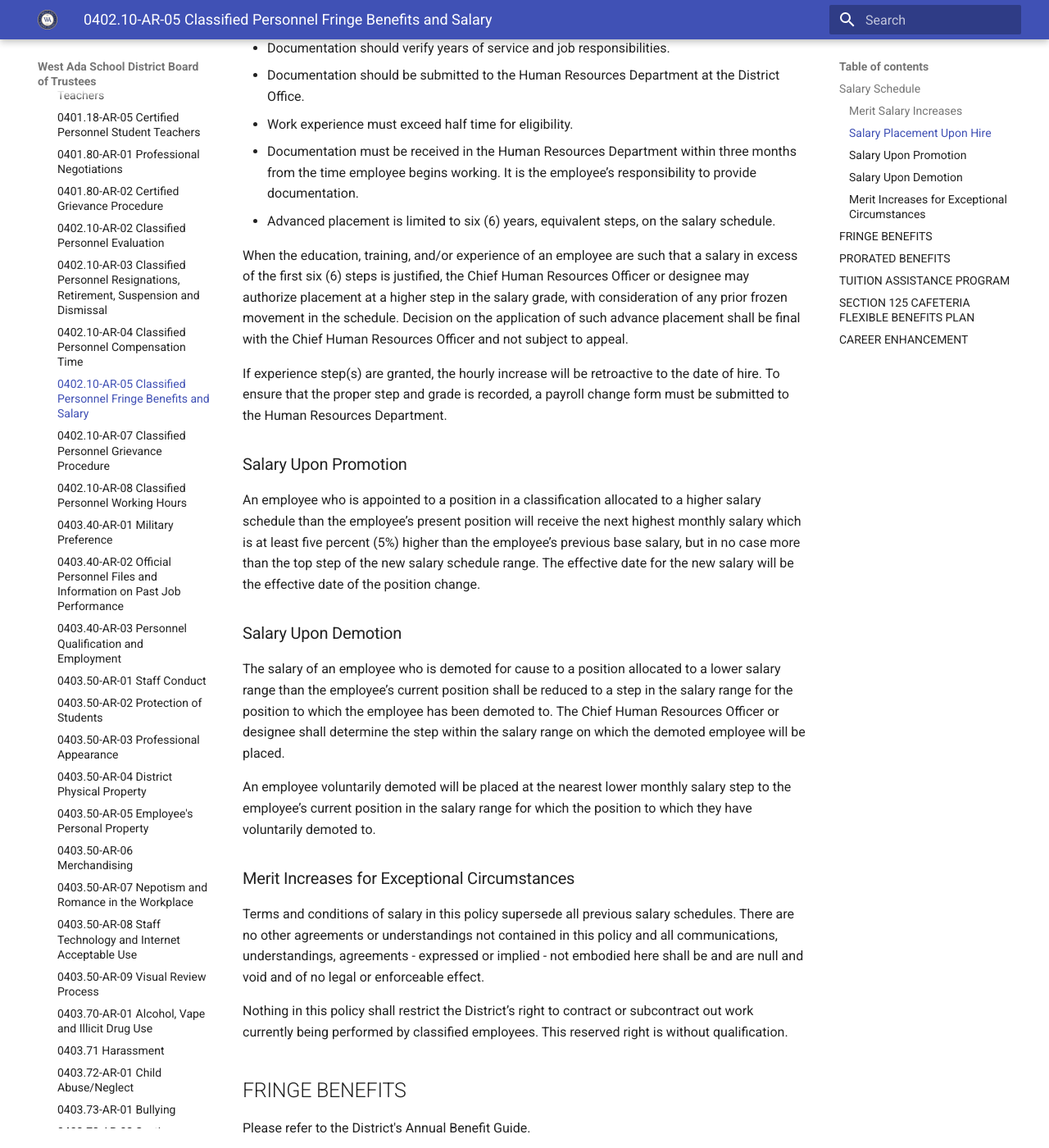
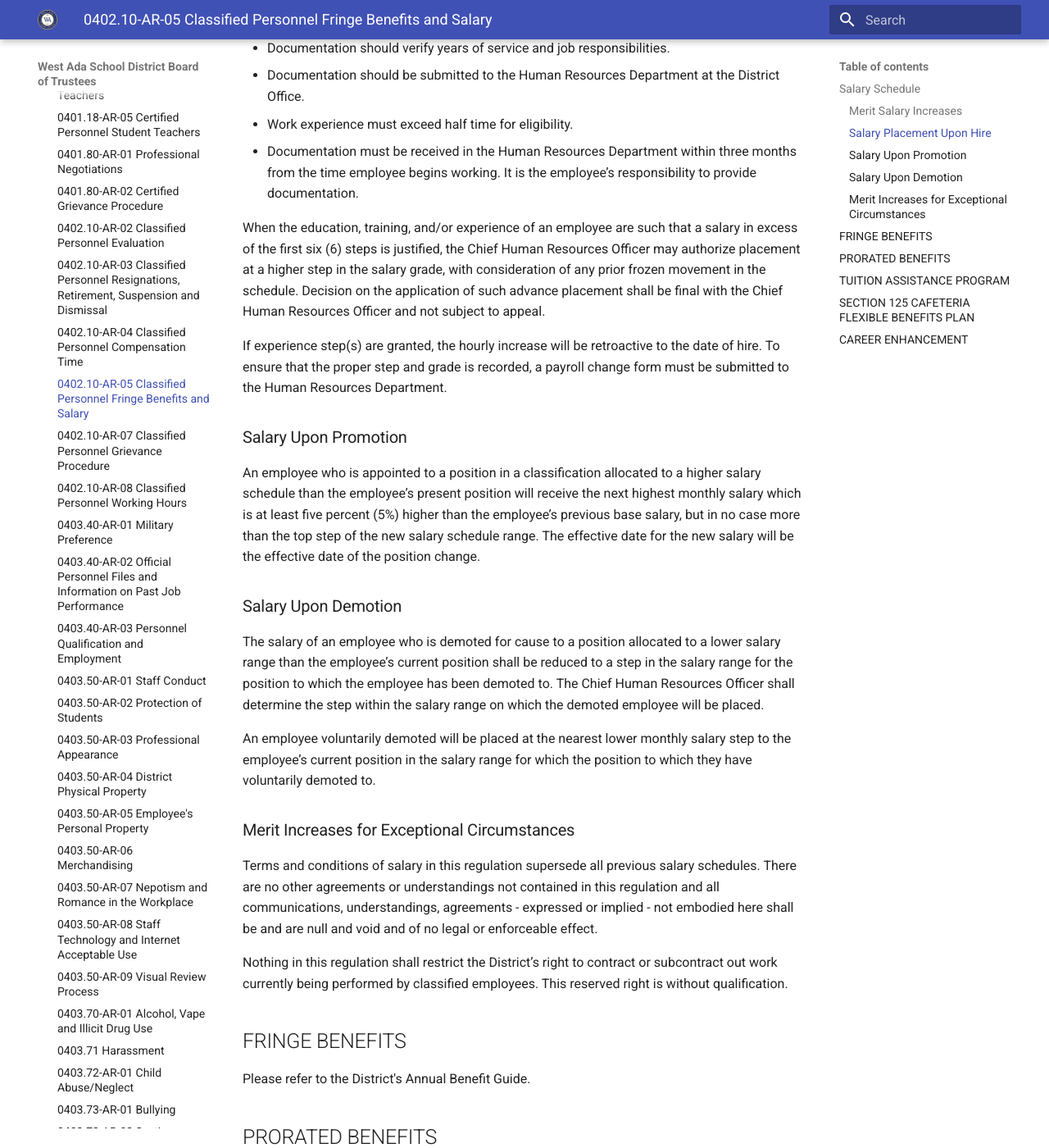
Before and after one commit to westada/section-400-hr-policy-review, an MkDocs documentation site: the page built from docs/regulations/0400-Staff/0402.10-AR-05.md, in a window 1280 px wide and 1400 px high, scrolled down 891 px. Shown: the whole window at 82% size. Built offline with MkDocs 1.6.1 and Material for MkDocs 9.7.7, drawn with Linux system fonts in a browser that asks for light colours; some of the changed text lies outside the part shown.

Commit message:
401 cleanup

```diff
--- a/docs/regulations/0400-Staff/0402.10-AR-05.md
+++ b/docs/regulations/0400-Staff/0402.10-AR-05.md
@@ -7,13 +7,13 @@ title: 0402.10-AR-05 Classified Personnel Fringe Benefits and Salary
 ## Salary Schedule
 
 ### Merit Salary Increases
-Vertical advancement on the salary schedule is limited to one step per year and will be based on an employee receiving a satisfactory evaluation.  It is not automatic and there is no annual entitlement.  Annual salary increase and occurs only through action by the Board of Trustees through the budgeting process.  Eligibility for the annual salary increase for employees hired within the current fiscal year includes:
+Vertical advancement on the salary schedule is limited to one step per year and will be based on an employee receiving a satisfactory evaluation.  It is not automatic and there is no annual entitlement.  Annual salary increase occurs only through action by the Board of Trustees through the budgeting process.  Eligibility for the annual salary increase for employees hired within the current fiscal year includes:
 
 - Employees that work for less than 230 days at 20 hours or more a week must work for a full semester.
 - Employees that work 230 days or more at 20 hours or more a week must be employed prior to December 31st.
 
 ### Salary Placement Upon Hire
-All positions must have a job description with the District and will be placed on the proper salary schedule by Human Resources.   For salary schedules, refer to Appendix A.
+All positions must have a job description with the District and will be placed on the proper salary schedule by the Human Resources Department.
 
 Initial placement shall be made at the first step of the salary schedule for the position.  Advanced Placement up to six (6) years on the salary schedule will be granted if the new hire employee provides documentation of work experience following the criteria as outlined below:
 
@@ -24,9 +24,8 @@ Initial placement shall be made at the first step of the salary schedule for the
 - Documentation should be submitted to the Human Resources Department at the District Office.
 - Work experience must exceed half time for eligibility.
 - Documentation must be received in the Human Resources Department within three months from the time employee begins working. It is the employee’s responsibility to provide documentation.
-- Advanced placement is limited to six (6) years, equivalent steps, on the salary schedule.
 
-When the education, training, and/or experience of an employee are such that a salary in excess of the first six (6) steps is justified, the Chief Human Resources Officer or designee may authorize placement at a higher step in the salary grade, with consideration of any prior frozen movement in the schedule.  Decision on the application of such advance placement shall be final with the Chief Human Resources Officer and not subject to appeal.
+When the education, training, and/or experience of an employee are such that a salary in excess of the first six (6) steps is justified, the Chief Human Resources Officer may authorize placement at a higher step in the salary grade, with consideration of any prior frozen movement in the schedule.  Decision on the application of such advance placement shall be final with the Chief Human Resources Officer and not subject to appeal.
 
 If experience step(s) are granted, the hourly increase will be retroactive to the date of hire. To ensure that the proper step and grade is recorded, a payroll change form must be submitted to the Human Resources Department.
 
@@ -34,14 +33,14 @@ If experience step(s) are granted, the hourly increase will be retroactive to th
 An employee who is appointed to a position in a classification allocated to a higher salary schedule than the employee’s present position will receive the next highest monthly salary which is at least five percent (5%) higher than the employee’s previous base salary, but in no case more than the top step of the new salary schedule range. The effective date for the new salary will be the effective date of the position change.
 
 ### Salary Upon Demotion
-The salary of an employee who is demoted for cause to a position allocated to a lower salary range than the employee’s current position shall be reduced to a step in the salary range for the position to which the employee has been demoted to. The Chief Human Resources Officer or designee shall determine the step within the salary range on which the demoted employee will be placed.
+The salary of an employee who is demoted for cause to a position allocated to a lower salary range than the employee’s current position shall be reduced to a step in the salary range for the position to which the employee has been demoted to. The Chief Human Resources Officer shall determine the step within the salary range on which the demoted employee will be placed.
 
 An employee voluntarily demoted will be placed at the nearest lower monthly salary step to the employee’s current position in the salary range for which the position to which they have voluntarily demoted to.
 
 ### Merit Increases for Exceptional Circumstances
-Terms and conditions of salary in this policy supersede all previous salary schedules. There are no other agreements or understandings not contained in this policy and all communications, understandings, agreements - expressed or implied - not embodied here shall be and are null and void and of no legal or enforceable effect.
+Terms and conditions of salary in this regulation supersede all previous salary schedules. There are no other agreements or understandings not contained in this regulation and all communications, understandings, agreements - expressed or implied - not embodied here shall be and are null and void and of no legal or enforceable effect.
 
-Nothing in this policy shall restrict the District’s right to contract or subcontract out work currently being performed by classified employees. This reserved right is without qualification.
+Nothing in this regulation shall restrict the District’s right to contract or subcontract out work currently being performed by classified employees. This reserved right is without qualification.
 
 ## FRINGE BENEFITS
 Please refer to the District's Annual Benefit Guide.
@@ -56,7 +55,7 @@ Employees on leave are not eligible for tuition assistance.
 
 Applications are available from the District Office.
 
-Tuition Assistance monies are District funds, overseen by the Classified Executive Board with final approval by the Superintendent or designee.  If funds are still available as of June 1, the Superintendent or designee will review additional requests from that school year.  This includes those who have exceeded the $500 maximum.
+Tuition Assistance monies are District funds, overseen by the Classified Executive Board with final approval by the Chief Human Resources Officer.  If funds are still available as of June 1, the Chief Human Resources Officer will review additional requests from that school year.  This includes those who have exceeded the $500 maximum.
 
 ## SECTION 125 CAFETERIA FLEXIBLE BENEFITS PLAN
 For each benefit eligible classified employee, the board agrees to provide employer-paid fringe benefits as follows:
```
Also changed, not shown: docs/regulations/0400-Staff/0402.10-AR-02.md (+2 -2 lines), docs/regulations/0400-Staff/0402.10-AR-03.md (+4 -4 lines), docs/regulations/0400-Staff/0402.10-AR-08.md (+3 -3 lines).
